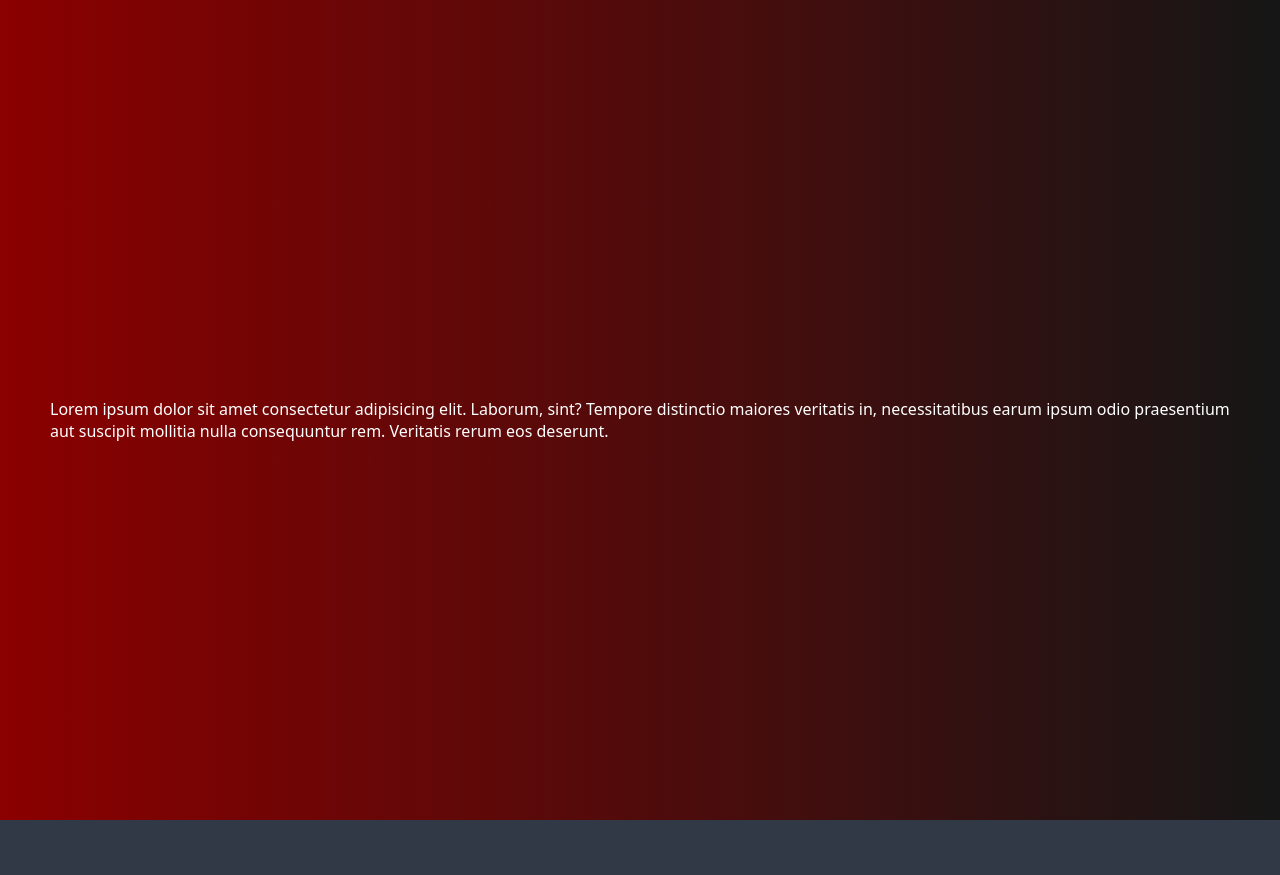
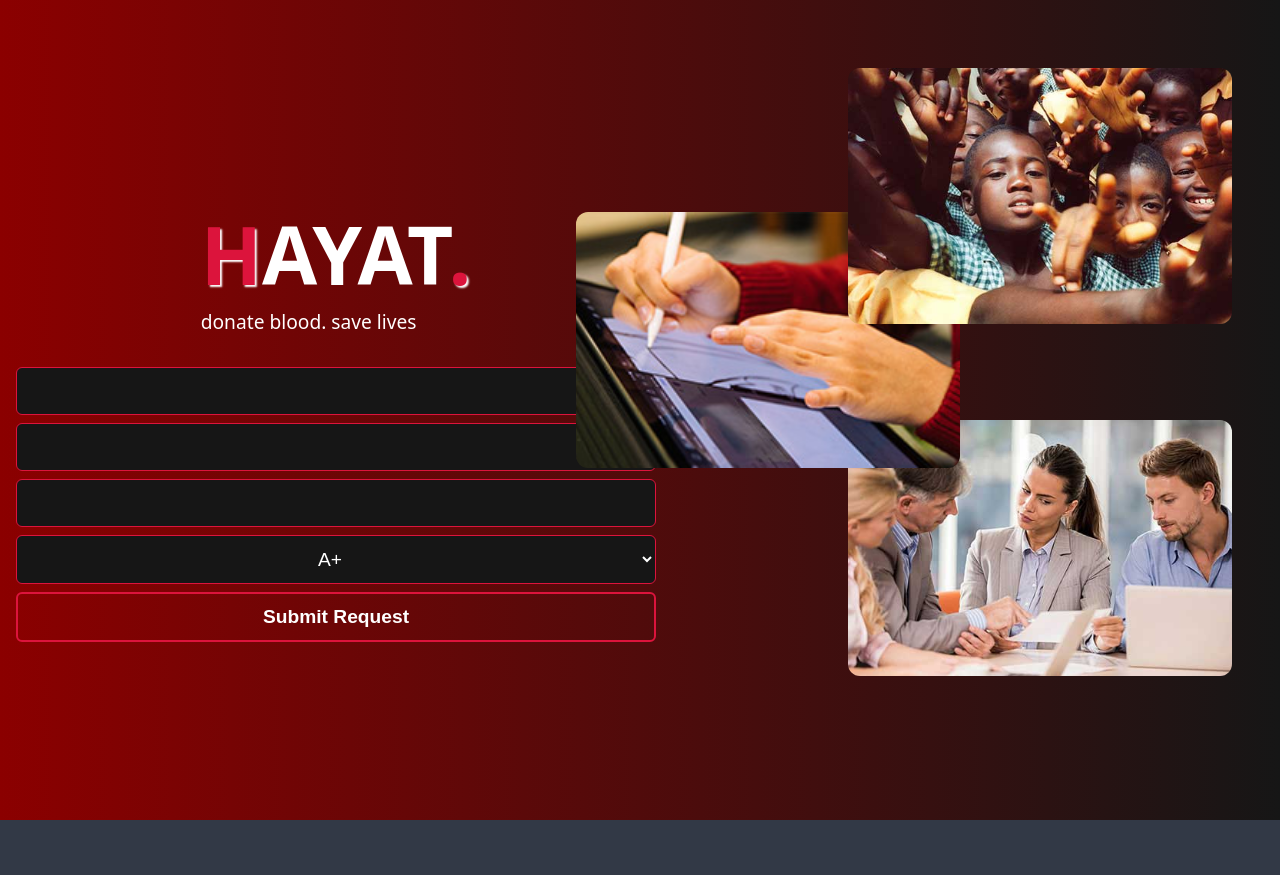
Before and after one commit to Chareeef/HAYAT, a Python web app: template templates/index.html in a window 1280 px wide. Shown: the part 50-925 px from the top of the page. Run offline with Jinja, Linux system fonts and the light colour scheme; the template is opened without the code that fills it, so the values that code supplies are empty.

Commit message:
feat: update hero section

```diff
--- a/static/styles/main.css
+++ b/static/styles/main.css
@@ -181,7 +181,7 @@ header {
 }
 
 /* ====================================
-                SECTIONS
+            ALL SECTIONS
 =======================================*/
 
 section {
@@ -195,6 +195,122 @@ section:nth-child(odd) {
     background: var(--primary-bg);
 }
 
+
+/* ====================================
+            HERO SECTION
+=======================================*/
+
+.hero {
+    display: flex;
+    padding-inline: 2rem;
+    gap: 3rem;
+    height: 100dvh;
+    width: 100%;
+    position: relative;
+
+    .hero_image,
+    .hero_content {
+        width: 50%;
+        flex: 6;
+    }
+}
+
+.hero_content {
+
+    display: flex;
+    align-items: center;
+    flex-direction: column;
+    gap: 2rem;
+
+    .title,
+    .subtitle {
+        color: var(--secondary-clr);
+    }
+
+    .title {
+        font-size: 5rem;
+    }
+
+    .title::first-letter,
+    span {
+        color: var(--tertiary-clr);
+        text-shadow: 2px 2px 2px var(--secondary-clr);
+    }
+}
+
+.donation_form {
+    display: flex;
+    flex-direction: column;
+    width: clamp(50dvw, 500px, 70dvw);
+    gap: .5rem;
+
+    .full_name,
+    .email,
+    .phone_number,
+    .blood_type {
+        border-radius: .375rem;
+        padding: .75rem;
+        border: 1px solid var(--tertiary-clr);
+        background: var(--tertiary-bg);
+
+        font-size: 1.2rem;
+        color: var(--secondary-clr);
+    }
+
+    .blood_type>option {
+        text-align: center;
+        width: 25dvw;
+    }
+
+    .submit_form {
+        border-radius: .375rem;
+        padding: .75rem;
+        border: 2px solid var(--tertiary-clr);
+        background: var(--primary-color);
+        cursor: pointer;
+        font-size: 1.2rem;
+        font-weight: 700;
+        color: var(--secondary-clr);
+        transition: all 500ms ease;
+    }
+
+    .submit_form:hover {
+        box-shadow: 0 0 10px var(--secondary-bg);
+        scale: 1.1;
+        transition: all 200ms ease;
+    }
+}
+
+.hero_image {
+    display: flex;
+    flex-direction: column;
+    flex: 6;
+
+    >img {
+        height: 16rem;
+        width: 24rem;
+        object-fit: cover;
+        border-radius: .75rem;
+        position: absolute;
+    }
+
+    >img:nth-child(1) {
+        top: 3rem;
+        right: 3rem;
+        z-index: 10;
+    }
+
+    >img:nth-child(2) {
+        top: 12rem;
+        right: 20rem;
+        z-index: 9;
+    }
+
+    >img:nth-child(3) {
+        /* top: 14rem; */
+        right: 3rem;
+    }
+}
 
 
 
@@ -270,9 +386,50 @@ section:nth-child(odd) {
         }
     }
 
+    /* ===== hero ===== */
+    .hero {
+        flex-direction: column;
+        overflow-x: hidden;
+    }
+
+    .hero_image{
+        gap: .5rem;
+        display: flex;
+        flex-direction: row;
+        align-items: center;
+        justify-content: center;
+    }
+
+    .hero_image>img {
+        position: initial;
+        /* top: auto;
+        right: auto; */
+
+        width: 50dvw;
+        height: 50%;
+    }
 
 
 
 
 
 }
+
+
+@media screen and (max-width: 440px){
+
+    .hero{
+        height: 100dvh !important;
+        overflow-y: hidden;
+        align-items: center;
+    }
+
+    .hero_image{
+        display: none;
+        /* flex-direction: column !important;
+        align-items: center;
+        justify-content: center; */
+    }
+
+
+}
--- a/templates/index.html
+++ b/templates/index.html
@@ -37,12 +37,33 @@
     </header>
 
     <!-- hero -->
-    <section id="home">
-        <p class="text">
-            Lorem ipsum dolor sit amet consectetur adipisicing elit. Laborum, sint? Tempore distinctio maiores veritatis
-            in, necessitatibus earum ipsum odio praesentium aut suscipit mollitia nulla consequuntur rem. Veritatis
-            rerum eos deserunt.
-        </p>
+    <section class="hero" id="home">
+        <div class="hero_content">
+            <div class="hero_title">
+                <h1 class="title">HAYAT<span>.</span></h1>
+                <h3 class="subtitle">donate blood. save lives</h3>
+            </div>
+            <form class="donation_form" action="">
+
+                <input class="full_name" type="text" name="full_name" id="">
+                <input class="email" type="email" name="email" id="">
+                <input class="phone_number" type="number" name="phone_number" id="">
+                <select class="blood_type" name="" id="" >
+                    <option value="A+">A+</option>
+                    <option value="A-">A-</option>
+                    <option value="B+">B+</option>
+                    <option value="B-">B-</option>
+                    <option value="O">O</option>
+                </select>
+
+                <button class="submit_form" type="submit">Submit Request</button>
+            </form>
+        </div>
+        <div class="hero_image">
+            <img src="../static/images/people.jpg" alt="">
+            <img src="../static/images/technotes.jpg" alt="">
+            <img src="../static/images/meeting.jpg" alt="">
+        </div>
     </section>
 
     <!-- section-one -->
```
Also changed, not shown: static/images/gymperson.jpg (added), static/images/meeting.jpg (added), static/images/notes.jpg (added), static/images/people.jpg (added), static/images/technotes.jpg (added).
